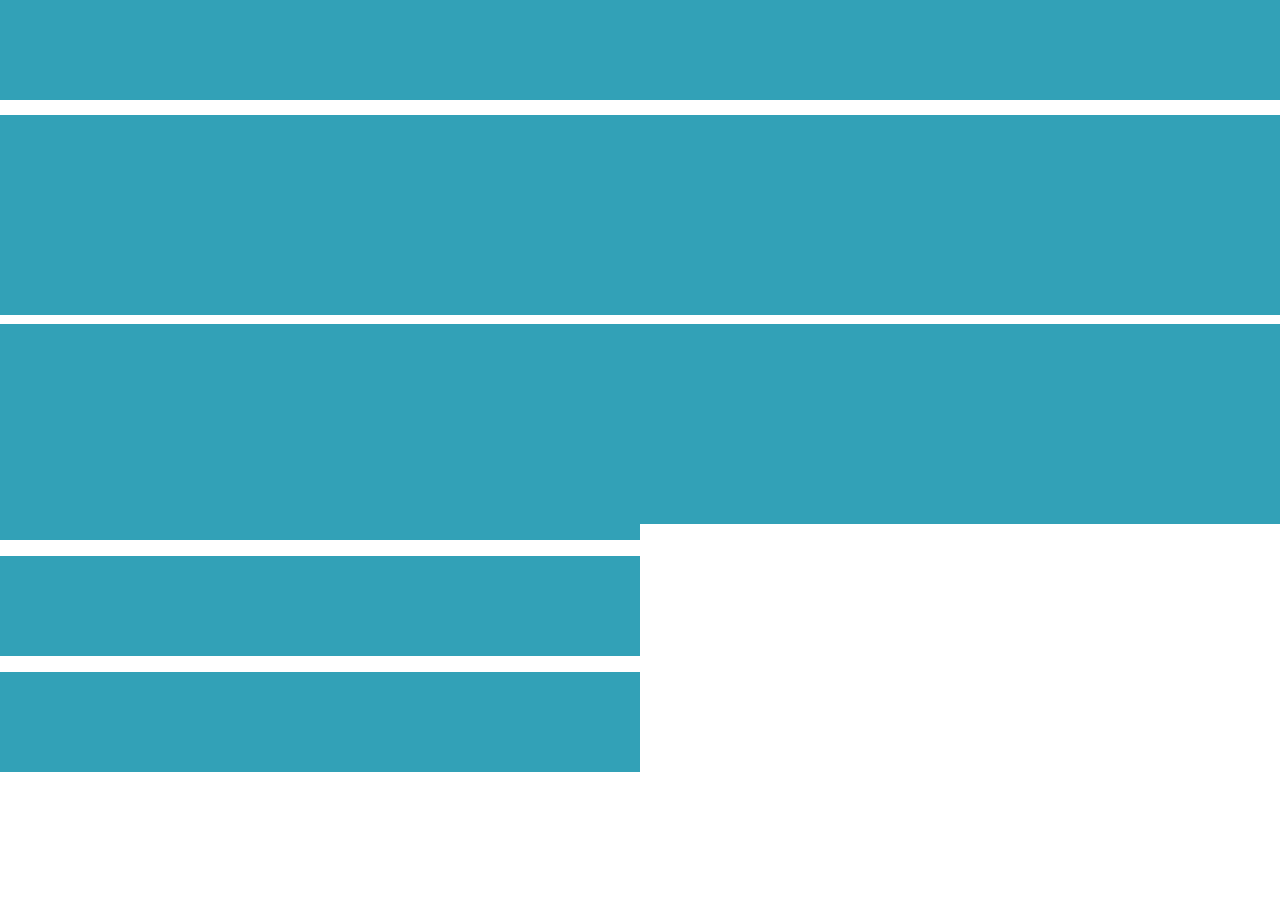
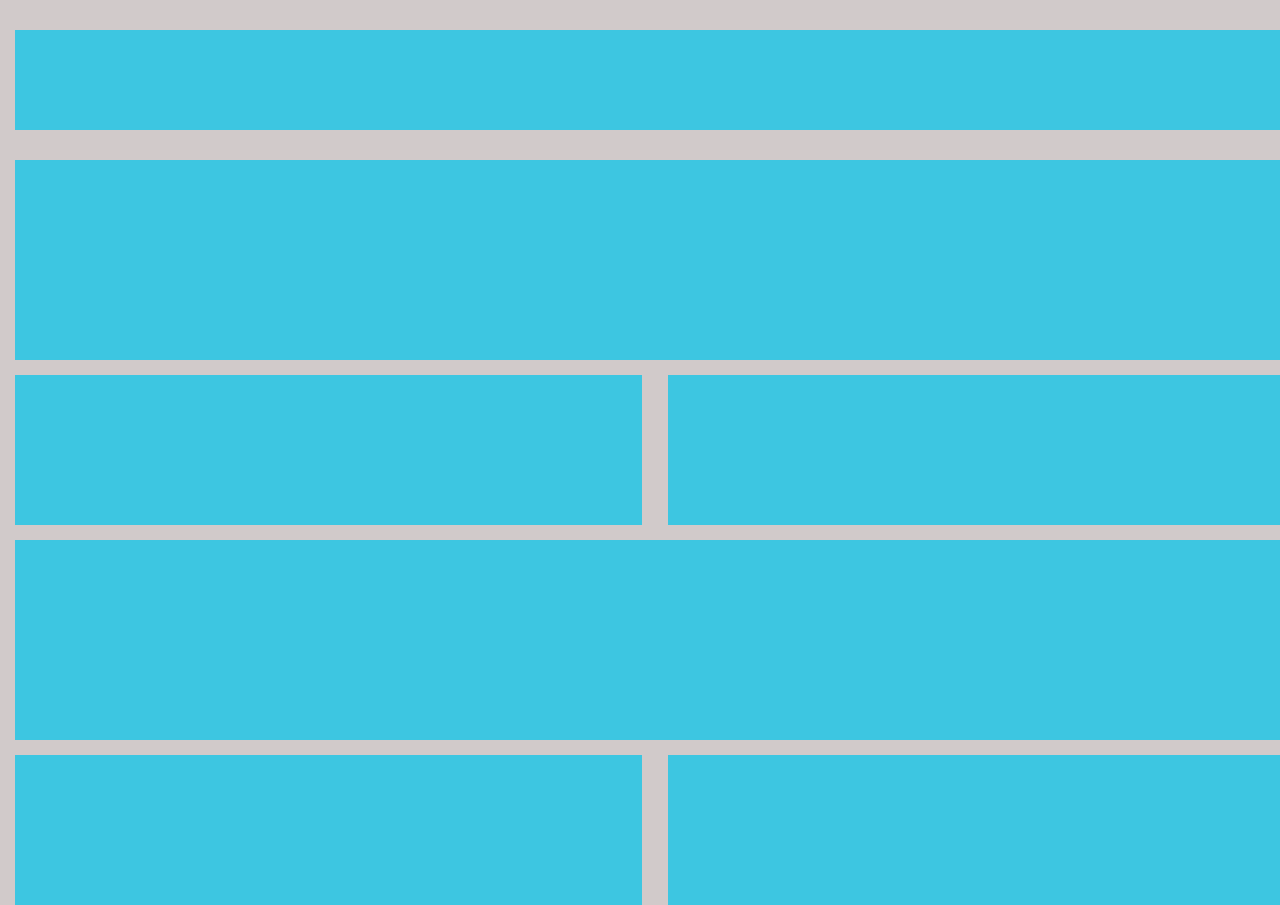
Before and after one commit to sattara1985/primeros-ejercicios-html-css-javascript-https---github.com-sattara1985-html-css, a plain HTML site: page ejercicio4box-float/index.html in a window 1280 px wide. Before the commit the page ends 800 px from the top, so only its background shows below. Drawn offline with Linux system fonts and the light colour scheme.

Commit message:
terminado ejercicio 4

```diff
--- a/ejercicio4box-float/index.html
+++ b/ejercicio4box-float/index.html
@@ -14,13 +14,13 @@
     <div class="chico azul"></div>
     <div class="grande azul"></div>
     <div class="container">
-      <div class="mediano azul margin-derecho"></div>
-      <div class="mediano azul"></div>
+      <div class="mediano-derecho azul margin-derecho"></div>
+      <div class="mediano-izquierdo azul"></div>
     </div>
     <div class="grande azul"></div>
     <div class="container">
-      <div class="mediano azul margin-derecho margin-abajo"></div>
-      <div class="mediano azul margin-abajo"></div>
+      <div class="mediano-derecho azul margin-derecho margin-abajo"></div>
+      <div class="mediano-izquierdo azul margin-abajo"></div>
     </div>
   </body>
 </html>
--- a/ejercicio4box-float/style.css
+++ b/ejercicio4box-float/style.css
@@ -1,4 +1,7 @@
+
+
 * {
+  background-color: rgb(209, 202, 202);
     margin: 0;
     padding: 0;
     box-sizing: border-box;
@@ -7,32 +10,38 @@
   .chico {
     width: 100%;
     height: 100px;
-    background-color: rgb(50, 161, 183);
-    margin-bottom: 15px;
+    background-color: rgb(61, 198, 225);
+    float: left;
+    margin: 15px;
+
   }
 
   .grande {
     width: 100%;
     height: 200px;
-    background-color:rgb(50, 161, 183);
-    margin-bottom: 9px;
+    background-color: rgb(61, 198, 225);
+    float: left;
+    margin: 15px;
+
   }
+
+  .mediano-derecho{
+    width: 49%;
+    height: 150px;
+    background-color: rgb(61, 198, 225);
+    float: right;
+
+  }
+
+  .mediano-izquierdo {
+    width: 49%;
+    height: 150px;
+    background-color: rgb(61, 198, 225);
+    float: left;
+
+  }
+
   .container {
-    clear: ;
+   margin: 15px;
+    width: 100%;
   }
-  .mediano{
-    width: 50%;
-    height: 100px;
-    background-color:rgb(50, 161, 183);
-    margin-right: 15px;
-    margin-bottom: 15px;
-    float: right;
-  }
-  .mediano {
-    width: 50%;
-    height: 100px;
-    background-color:rgb(50, 161, 183);
-    margin-right: 15px;
-    margin-bottom: 16px;
-    float: left;
-  }
```
